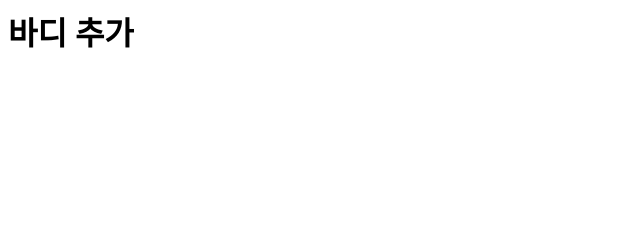
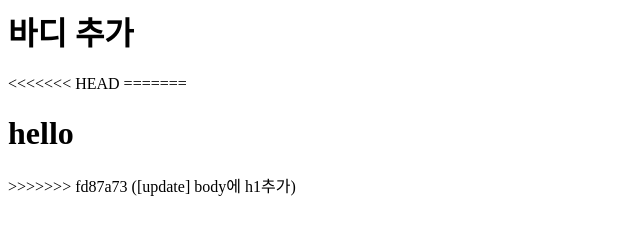
Before and after one commit to choiseungho9592/github_test, a plain HTML site: page index.html in a window 1280 px wide. Shown: the whole page, without its empty margins (0-640 px from the left). Drawn offline with Linux system fonts and the light colour scheme.

Commit message:
[update]  body에 h1추가 이것 저것  하하하

```diff
--- a/index.html
+++ b/index.html
@@ -4,4 +4,8 @@
 
 <body>
     <h1>바디 추가</h1>
+<<<<<<< HEAD
+=======
+    <h1>hello </h1>
+>>>>>>> fd87a73 ([update]  body에 h1추가)
 </body>
```
Also changed, not shown: test.html (added, +1 -0 lines).
